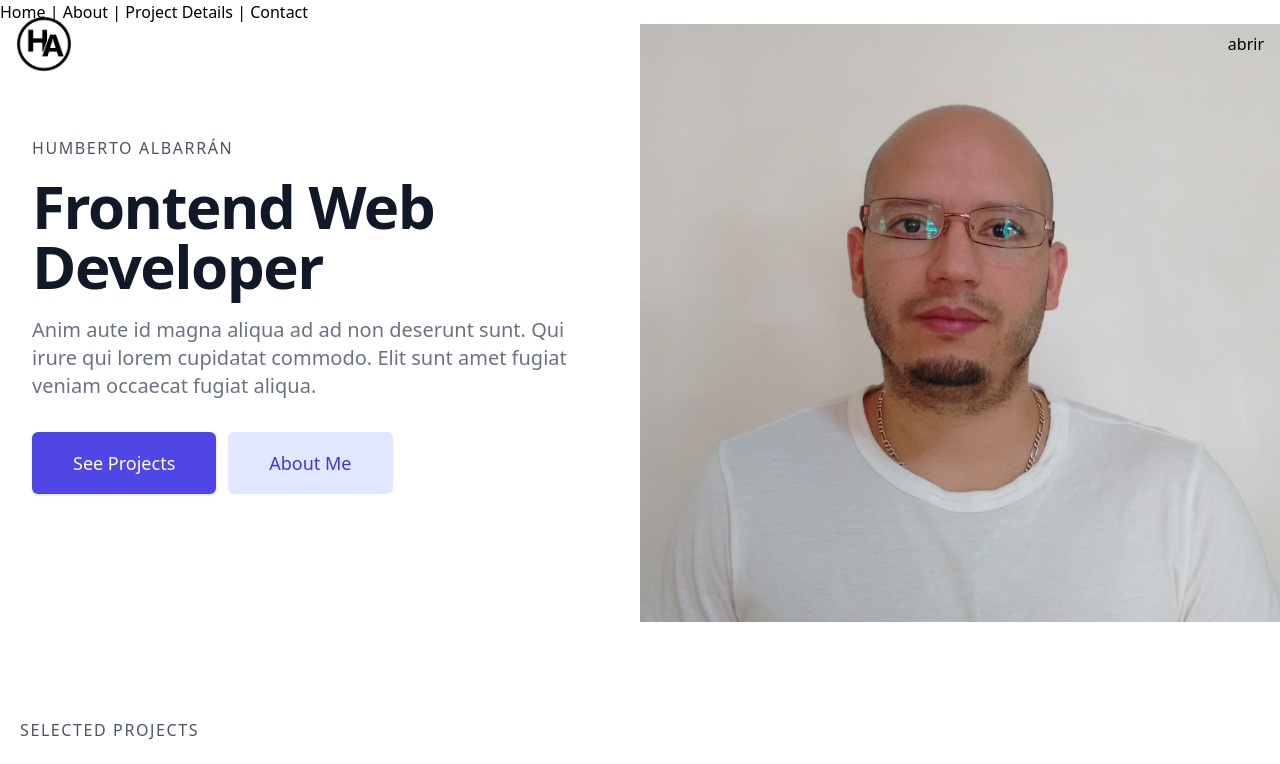
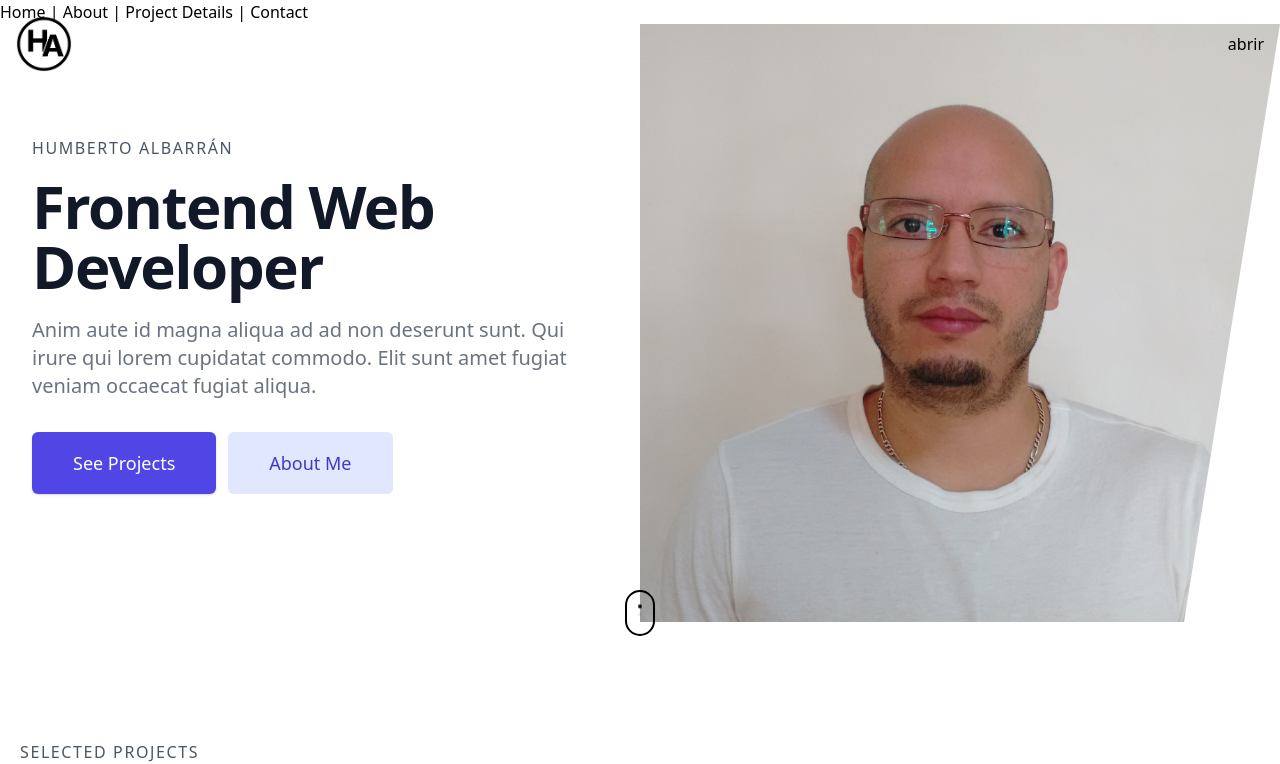
Before and after one commit to hjalbarran/portfolio-v1, a Vue app: page / in a window 1280 px wide. Shown: the top 764 px of the page. Built offline with nearby package versions, Linux system fonts and the light colour scheme.

Commit message:
adding 'dinamic' scroll button in the home page

```diff
--- a/src/router/index.js
+++ b/src/router/index.js
@@ -40,7 +40,7 @@ router.afterEach(() => {
   if (appLoading) {
     setTimeout(() => {
       appLoading.style.display = 'none'
-    }, 2500)
+    }, 0)
   }
 })
 export default router
--- a/src/views/Home.vue
+++ b/src/views/Home.vue
@@ -1,9 +1,9 @@
 <!-- This example requires Tailwind CSS v2.0+ -->
 <template>
   <div>
-    <div class="relative bg-white overflow-hidden">
+    <div class="relative overflow-hidden">
       <div class="max-w-7xl mx-auto">
-        <div class=" z-10 pb-8 bg-white sm:pb-16 md:pb-20 lg:max-w-2xl lg:w-full lg:pb-28 xl:pb-32">
+        <div class="pb-8 sm:pb-16 md:pb-20 lg:max-w-2xl lg:w-full lg:pb-28 xl:pb-32">
           <svg class="hidden lg:block absolute right-0 inset-y-0 h-full w-48 text-white transform translate-x-1/2" fill="currentColor" viewBox="0 0 100 100" preserveAspectRatio="none" aria-hidden="true">
             <polygon points="50,0 100,0 50,100 0,100" />
           </svg>
@@ -35,10 +35,22 @@
 
         </div>
       </div>
-      <div class="lg:absolute lg:inset-y-0 lg:right-0 lg:w-1/2">
+      <div class="lg:absolute lg:inset-y-0 lg:right-0 lg:w-1/2 z-index-custom">
         <img class="h-56 w-full object-cover sm:h-72 md:h-96 lg:w-full lg:h-full" :src="require('@/assets/images/19.jpg')" alt="" />
       </div>
     </div>
+
+    <section class="z-100 -mt-8">
+      <div class="container px-5 mx-auto">
+          <div class="scrolldown">
+            <svg height="30" width="10" class="svg-custom">
+              <circle class="scrolldown-p1" cx="5" cy="15" r="2" />
+              <circle class="scrolldown-p2" cx="5" cy="15" r="2" />
+            </svg>
+          </div>
+      </div>
+    </section>
+
 
     <section class="text-gray-600 body-font">
       <div class="container px-5 py-24 mx-auto">
@@ -99,10 +111,57 @@ export default {
 </script>
 
 <style scoped>
+.z-index-custom {
+  z-index: -1;
+}
+/* Scroll Down */
+
+.scrolldown {
+  border: 2px solid #000;
+  border-radius: 30px;
+  height: 46px;
+  margin: 0 auto 8px;
+  text-align: center;
+  width: 30px;
+}
+
+.svg-custom {
+  margin-left: 8px;
+}
+
+.scrolldown-p1,
+.scrolldown-p2 {
+  width: 30px;
+  left: 15px!important;
+  animation-duration: 1.5s;
+  animation-name: scrolldown;
+  animation-iteration-count: infinite;
+  fill: #000;
+}
+
+.scrolldown-p2 {
+  animation-delay: .75s;
+}
+
+@keyframes scrolldown {
+  0% {
+    opacity: 0;
+    transform: translate(0, -8px);
+  }
+  50% {
+    opacity: 1;
+    transform: translate(0, 0);
+  }
+  100% {
+    opacity: 0;
+    transform: translate(0, 8px);
+  }
+}
+
 .before-enter {
   opacity: 0;
   transform: translateY(30px);
-  transition: all .6s linear;
+  transition: all .5s linear;
 }
 
 .enter {
--- a/src/views/ProjectDetails.vue
+++ b/src/views/ProjectDetails.vue
@@ -6,12 +6,12 @@
         <div class="container flex flex-wrap px-5 pt-24 mx-auto">
             <div class="lg:w-4/12 md:w-5/12 sm:w-6/12 sm:text-center lg:text-left">
                 <div class="mb-12">
-                    <h5 class="tracking-widest text-gray-600 mb-4">PROJECT CASE</h5>
-                    <h1 class="text-4xl tracking-tight font-extrabold text-gray-900 sm:text-4xl md:text-5xl">
+                    <h5 class="tracking-widest text-gray-600 mb-4 first-animation">PROJECT CASE</h5>
+                    <h1 class="text-4xl tracking-tight font-extrabold text-gray-900 sm:text-4xl md:text-5xl second-animation">
                         <span class="block xl:inline">Website Developer for an ecommerce</span>
                     </h1>
                 </div>
-                <div class="mb-8">
+                <div class="mb-8 third-animation">
                     <h5 class="tracking-widest text-gray-600 mb-1">MY ROLE</h5>
                     <ul class="list-none font-semibold">
                         <li>Brand Designer</li>
@@ -19,20 +19,20 @@
                         <li>Graphic Design Assesment</li>
                     </ul>
                 </div>
-                <div class="mb-8">
+                <div class="mb-8 third-animation">
                     <h5 class="tracking-widest text-gray-600 mb-1">CLIENT</h5>
                     <ul class="list-none font-semibold">
                         <li>Albarrán & Rocha S.L.</li>
                     </ul>
                 </div>
-                <div class="mb-8">
+                <div class="mb-8 third-animation">
                     <h5 class="tracking-widest text-gray-600 mb-1">YEAR</h5>
                     <ul class="list-none font-semibold">
                         <li>2019 - 2021</li>
                     </ul>
                 </div>
             </div>
-            <div class="lg:w-8/12 md:w-7/12 sm:w-6/12 sm:text-center lg:text-justify px-4">
+            <div class="lg:w-8/12 md:w-7/12 sm:w-6/12 sm:text-center lg:text-justify px-4 fourth-animation">
                 <h3 class="text-xl text-gray-400 font-semibold">Lorem ipsum dolor sit amet, consectetur adipiscing elit, sed do eiusmod tempor incididunt ut labore et dolore magna aliqua. Pretium fusce id velit ut tortor. Arcu non sodales neque sodales ut. Sodales ut etiam sit amet nisl purus in mollis nunc. Erat velit scelerisque in dictum non consectetur a erat. Suscipit adipiscing bibendum est ultricies integer quis auctor. Amet massa vitae tortor condimentum lacinia. Sodales ut eu sem integer vitae justo. Euismod nisi porta lorem mollis aliquam ut porttitor leo. Netus et malesuada fames ac turpis egestas maecenas. In vitae turpis massa sed elementum tempus egestas. Et netus et malesuada fames. Venenatis cras sed felis eget velit aliquet. Enim sed faucibus turpis in eu mi bibendum. Nunc sed velit dignissim sodales ut eu sem integer vitae.</h3>
                 <br>
                 <h3 class="text-xl text-gray-400 font-semibold">
@@ -42,7 +42,7 @@
         </div>
     </section>
 
-    <section class="text-gray-600 body-font">
+    <section class="text-gray-600 body-font" v-scrollanimation>
         <div class="container px-5 pb-24 mx-auto flex flex-wrap">
             <div class="flex flex-wrap md:-m-2 -m-1">
                 <div class="flex flex-wrap w-1/2">
@@ -85,5 +85,14 @@ export default {
 </script>
 
 <style scoped>
+.before-enter {
+  opacity: 0;
+  transform: translateY(30px);
+  transition: all .5s linear;
+}
 
+.enter {
+  opacity: 1;
+  transform: translateY(0px);
+}
 </style>
```
